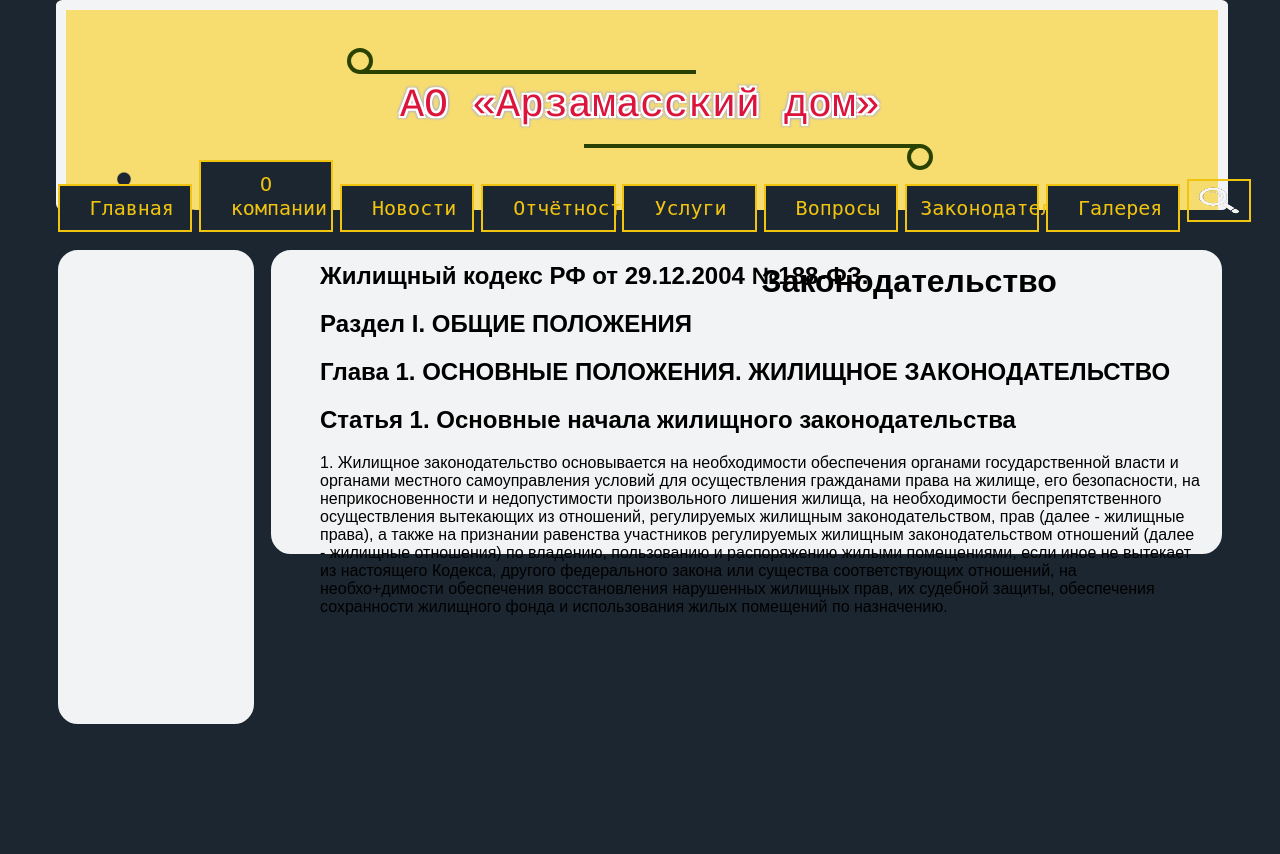
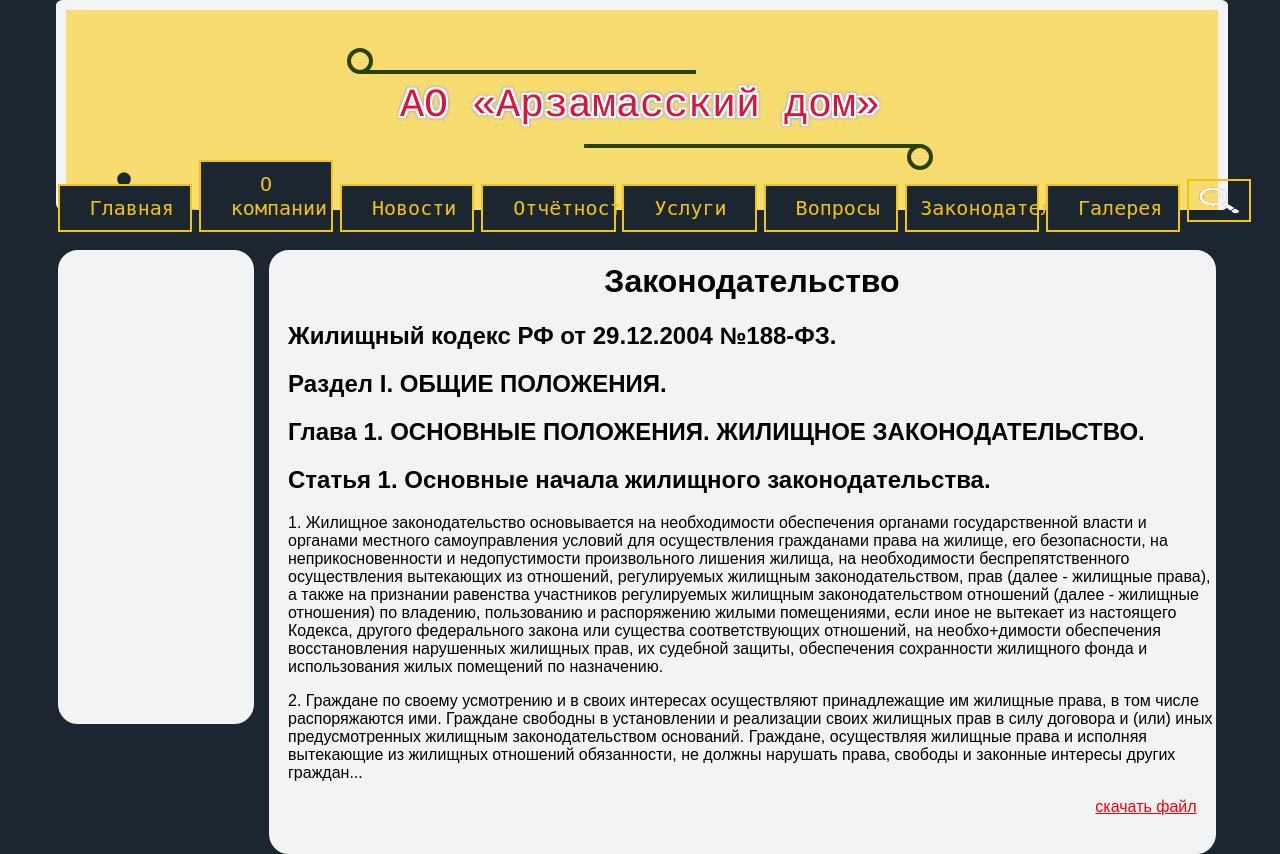
Before and after one commit to neiroun/CorpProject, a Flask app: page /legislation in a window 1280 px wide. Before the commit the page ends 724 px from the top, so only its background shows below. Run offline with Flask 3, Linux system fonts and the light colour scheme.

Commit message:
законодетельство норм

```diff
--- a/static/legislation.css
+++ b/static/legislation.css
@@ -13,7 +13,7 @@ html,body{
     -webkit-tap-highlight-color: transparent;
 }
 
-#line, .six, .button1, .button2, #background_contacts, #background, #news_company, .codex, #background {
+#line, .six, .button1, .button2, #background_contacts, #news_company, .codex, #background {
     position: absolute;
 }
 
@@ -281,14 +281,22 @@ html,body{
 }
 */
 
+.codex{
+    font-family: 'Montserrat', sans-serif;
+    left: 22.5%;
+    right: 5%;
+    z-index: 4;
+}
 #background {
     right: 4.5%;
-    width: 74%;
-    height: 300px;
+    height: 600px;
     background-color: #f2f3f4;
     border: 2px solid #f2f3f4;
     border-radius: 20px;
-    z-index: 0;
+    z-index: 3;
+    left: 21%;
+    right: 5%;
+
 }
 
 
@@ -300,21 +308,15 @@ html,body{
     border: 2px solid #f2f3f4;
     border-radius: 20px;
 }
-
 #news_company{
     font-family: 'Montserrat', sans-serif;
-    margin-left: 50%;
+
+    text-align: center;
     z-index: 5;
-}
-.codex{
-    font-family: 'Montserrat', sans-serif;
-    left: 25%;
-    right: 6%;
-    z-index: 2;
+    position: relative;
 }
 
-.codex2{
 
-    margin-top: 10%;
-
+#link{
+    margin-left: 87%;
 }
--- a/templates/legislation.html
+++ b/templates/legislation.html
@@ -6,7 +6,6 @@
         <link rel="shortcut icon" href="http://www.nashdomuk.ru/image/news.jpg" type="image/png">
         <link rel="stylesheet" type="text/css" href="{{ url_for('static', filename='legislation.css') }}">
     </head>
-
     <body>
         <hr id="line" />
         <div class="button_container">
@@ -36,13 +35,13 @@
                     <feComposite in="SourceGraphic" in2="goo" operator="atop"></feComposite> </filter>
             </defs>
         </svg>
-
+        <hr id="background"/>
         <div class="codex">
-            <h1 id="news_company">Законодательство</h1>
-            <h2 class="сodex2">Жилищный кодекс РФ от 29.12.2004 №188-ФЗ.</h2>
-            <h2 class="text">Раздел I. ОБЩИЕ ПОЛОЖЕНИЯ</h2>
-            <h2 class="text">Глава 1. ОСНОВНЫЕ ПОЛОЖЕНИЯ. ЖИЛИЩНОЕ ЗАКОНОДАТЕЛЬСТВО</h2>
-            <h2 class="text">Статья 1. Основные начала жилищного законодательства</h2>
+            <h1 class="text" id="news_company">Законодательство</h1>
+            <h2 class="text" id="codex2">Жилищный кодекс РФ от 29.12.2004 №188-ФЗ.</h2>
+            <h2 class="text">Раздел I. ОБЩИЕ ПОЛОЖЕНИЯ.</h2>
+            <h2 class="text">Глава 1. ОСНОВНЫЕ ПОЛОЖЕНИЯ. ЖИЛИЩНОЕ ЗАКОНОДАТЕЛЬСТВО.</h2>
+            <h2 class="text">Статья 1. Основные начала жилищного законодательства.</h2>
             <p class="text">1. Жилищное законодательство основывается на необходимости обеспечения органами
                 государственной власти и органами местного самоуправления условий для осуществления
                 гражданами права на жилище, его безопасности, на неприкосновенности и недопустимости
@@ -54,7 +53,12 @@
                 Кодекса, другого федерального закона или существа соответствующих отношений,
                 на необхо+димости обеспечения восстановления нарушенных жилищных прав, их судебной защиты,
                 обеспечения сохранности жилищного фонда и использования жилых помещений по назначению.</p>
+            <p>2. Граждане по своему усмотрению и в своих интересах осуществляют принадлежащие им жилищные права,
+                в том числе распоряжаются ими. Граждане свободны в установлении и реализации своих жилищных прав
+                в силу договора и (или) иных предусмотренных жилищным законодательством оснований. Граждане,
+                осуществляя жилищные права и исполняя вытекающие из жилищных отношений обязанности, не должны
+                нарушать права, свободы и законные интересы других граждан...</p>
+            <a id="link" href="http://www.nashdomuk.ru/doc/low/jilkodeks.doc" download="" title="всплывающая подсказка" style="color: red">скачать файл</a>
         </div>
-        <hr id="background"/>
         <hr id="background_button">
     </body>
```
Also changed, not shown: static/main.css (+24 -21 lines), templates/index.html (+7 -13 lines).
